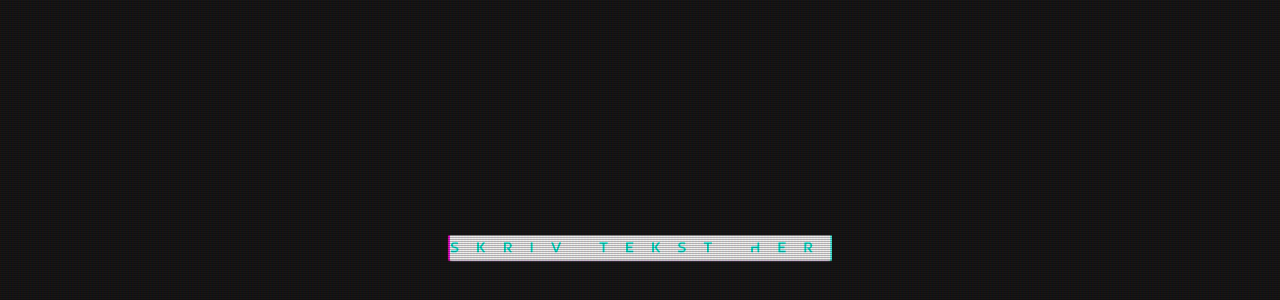
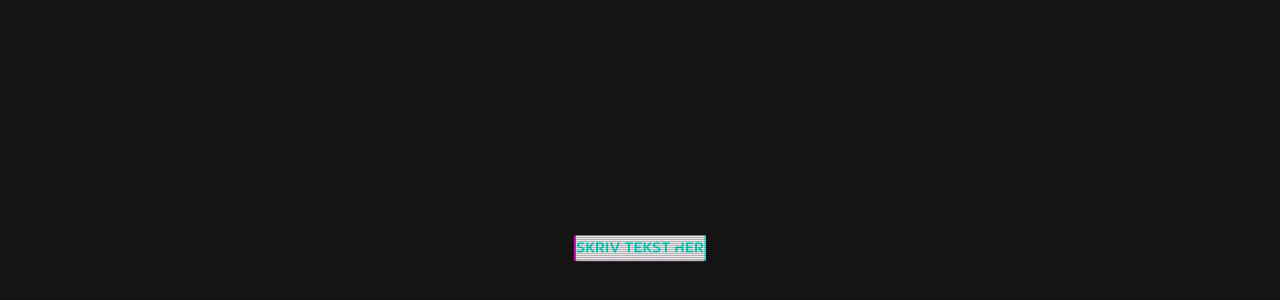
Before and after one commit to GlitchyBois53/glitch, a plain HTML site: page frontpage.html in a window 1280 px wide. Shown: the part 152-452 px from the top of the page. Drawn offline with Linux system fonts and the light colour scheme.

Commit message:
front text

```diff
--- a/frontpage.html
+++ b/frontpage.html
@@ -20,7 +20,7 @@
                 <div class="crt-container">
                     <div class="content-wrapper">
                         <div class="glitch-box h-120 w-320 flex flex-col">
-                            <h1 class="text-teal-500">SKRIV TEKST HER</h1>
+                            <h1 class="text-teal-500 tracking-normal">SKRIV TEKST HER</h1>
                         </div>
                     </div>
                 </div>
```
